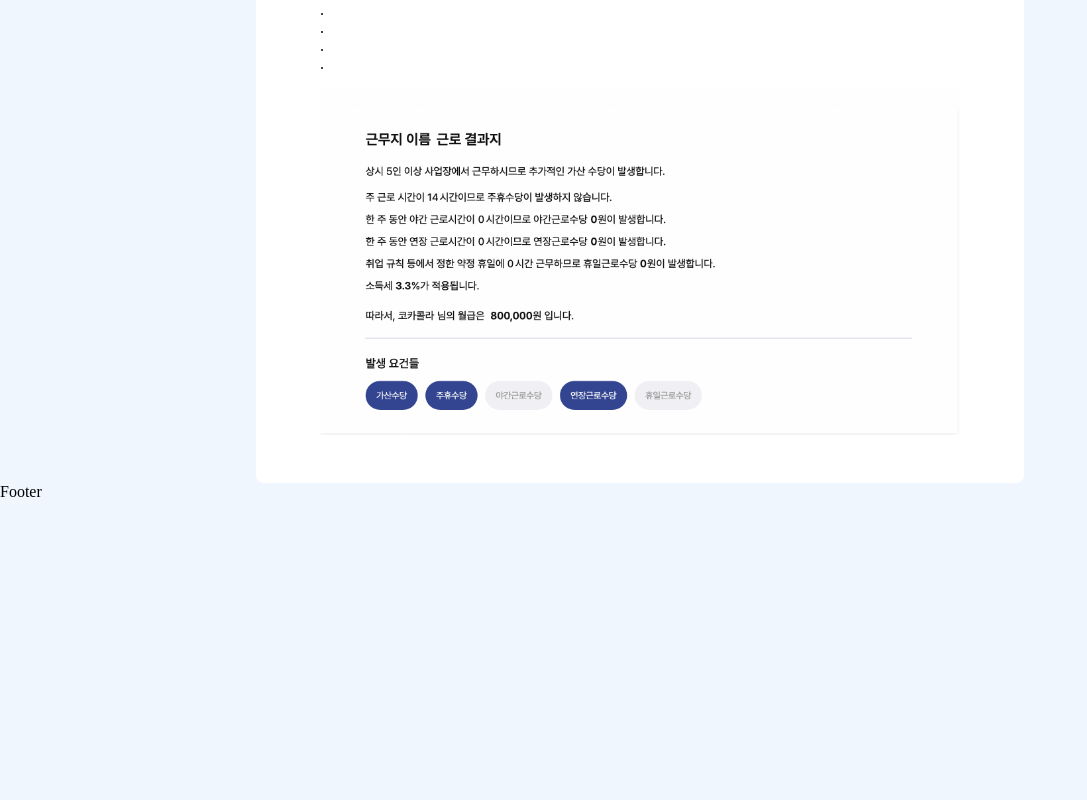
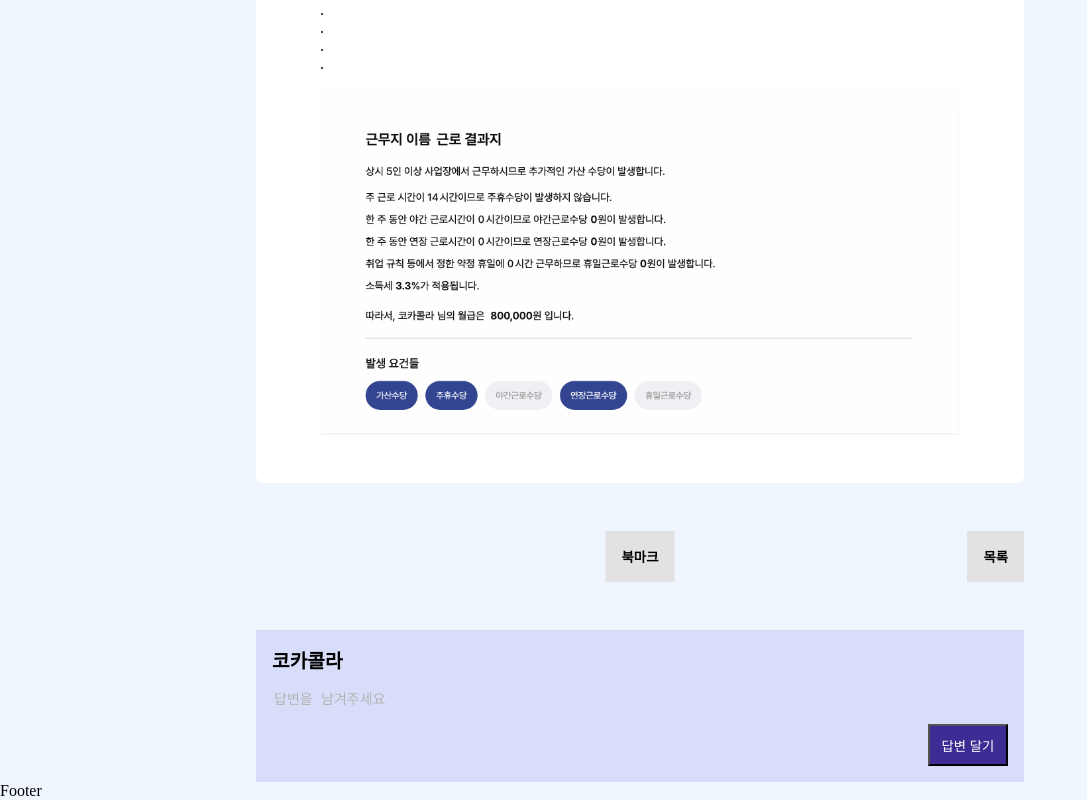
Before and after one commit to suki186/likelion-prac, a React (Vite) app: page /post/detail/1 in a window 1280 px wide. Shown: the part 398-1198 px from the top of the page, without its empty margins (0-1087 px from the left). Before the commit the page ends 899 px from the top, so only its background shows below. Built offline with nearby package versions, Linux system fonts and the light colour scheme.

Commit message:
✨ : 댓글 입력

```diff
--- a/src/pages/postPage/PostDetailPage.jsx
+++ b/src/pages/postPage/PostDetailPage.jsx
@@ -1,15 +1,22 @@
 import React from "react";
 import posts from "../../datas/posts.json";
-import { useParams } from "react-router-dom";
+import { useNavigate, useParams } from "react-router-dom";
 import "./post.scss";
 import EX from "../../assets/exPost.png";
+import CommentInput from "./components/CommentInput";
 
 const PostDetailPage = () => {
+  const navigation = useNavigate();
+  const goPostPageHandler = () => {
+    navigation(`/post`);
+  };
+
   const { id } = useParams();
   const post = posts.find((p) => String(p.id) === String(id));
 
   return (
-    <div className="PostDetailContainer">
+    <div className="PostDetailConatiner">
+      <div className="PostDetailContent">
         <h2>Q. {post.title}</h2>
         <div className="userAndDate">
           <div className="userText">{post.user}</div>
@@ -19,6 +26,16 @@
         .<br />.<br />.<br />.<br />.<br />
         <img src={EX} />
       </div>
+      <div className="buttonContainer">
+        <button className="bookmarkButton">북마크</button>
+        <button className="listButton" onClick={goPostPageHandler}>
+          목록
+        </button>
+      </div>
+      <div>
+        <CommentInput />
+      </div>
+    </div>
   );
 };
 
--- /dev/null
+++ b/src/pages/postPage/components/CommentInput.jsx
@@ -0,0 +1,20 @@
+import React from "react";
+import "../post.scss";
+
+const CommentInput = () => {
+  return (
+    <div className="CommentInputContainer">
+      <div className="commentName">코카콜라</div>
+      <div className="commentInputAndButton">
+        <textarea
+          type="text"
+          placeholder="답변을 남겨주세요"
+          className="commentInput"
+        />
+        <button className="commentButton">답변 달기</button>
+      </div>
+    </div>
+  );
+};
+
+export default CommentInput;
--- a/src/pages/postPage/post.scss
+++ b/src/pages/postPage/post.scss
@@ -73,7 +73,12 @@
   color: white;
 }
 
-.PostDetailContainer {
+.PostDetailConatiner {
+  display: flex;
+  flex-direction: column;
+  gap: 3rem;
+}
+.PostDetailContent {
   background-color: white;
   border-radius: 0.5rem;
   padding: 3rem 4rem;
@@ -99,3 +104,70 @@
   font-size: 0.8rem;
   color: gray;
 }
+
+.CommentInputContainer {
+  display: flex;
+  flex-direction: column;
+  padding: 1rem;
+  background-color: #d8def9;
+
+  .commentName {
+    font-size: 1.2rem;
+    font-weight: 600;
+    margin-bottom: 0.8rem;
+  }
+  .commentInput {
+    border: none;
+    background-color: transparent;
+    height: 5rem;
+    flex: 1;
+    margin-right: 1rem;
+    box-sizing: border-box;
+    text-align: left;
+    resize: none;
+    &:focus {
+      outline: none;
+      border: none;
+    }
+    &::placeholder {
+      font-size: 0.875rem;
+      color: #b4b4b4;
+    }
+  }
+  .commentButton {
+    width: 5rem;
+    padding: 0.6rem 0.5rem;
+    background-color: #3e2b93;
+    color: white;
+    font-weight: 500;
+  }
+
+  .commentInputAndButton {
+    display: flex;
+    align-items: end;
+  }
+}
+
+.buttonContainer {
+  display: flex;
+  position: relative;
+  width: 100%;
+
+  .bookmarkButton,
+  .listButton {
+    background-color: rgb(226, 226, 226);
+    font-weight: 800;
+    padding: 1rem;
+    border: none;
+  }
+
+  .bookmarkButton {
+    position: absolute;
+    left: 50%;
+    transform: translateX(-50%);
+  }
+
+  .listButton {
+    margin-left: auto;
+  }
+}
```
Lines whose indentation alone changed are shown as unchanged.
